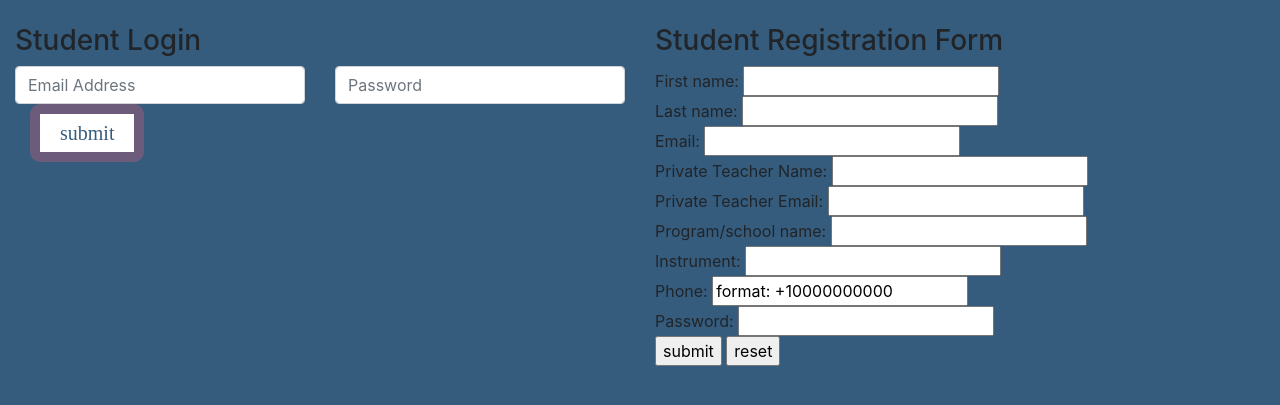
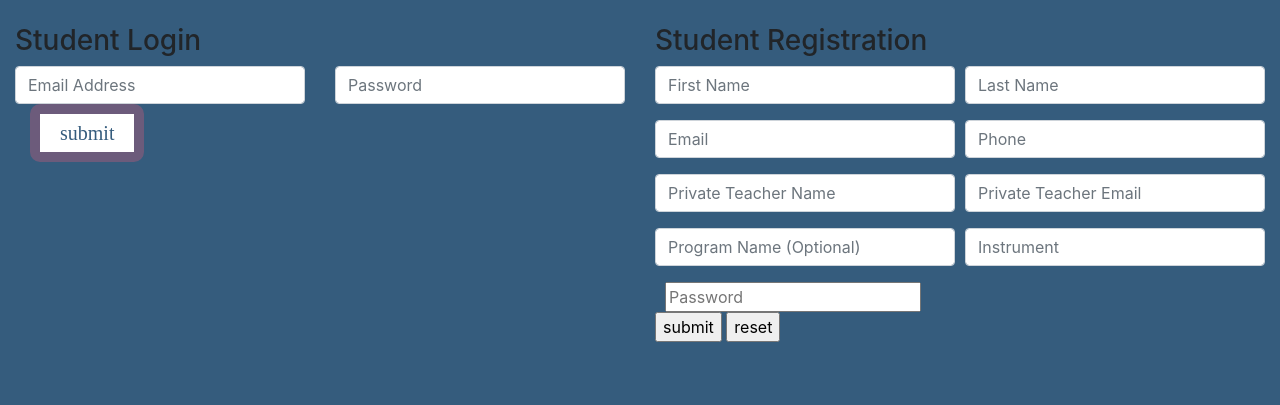
Before and after one commit to violatido/Virtual_Music_Studio, a Flask app: page /student-portal in a window 1280 px wide. Shown: the part 40-445 px from the top of the page. Run offline with Flask 2, Linux system fonts and the light colour scheme; data that the repository does not hold is empty; some libraries are stand-ins or nearby versions.

Commit message:
Bootstrap styling for student login/registration forms

```diff
--- a/server.py
+++ b/server.py
@@ -243,7 +243,7 @@ def view_charts(student_id):
     """View data charts for practice logs"""
     return render_template('charts.html')
 
-@app.route('/charts.json/<student_id>')
+@app.route('/charts/1.json/<student_id>')
 def seed_chart_one(student_id):
     """Passes data for minutes practiced and log dates into chart #1 as JSON"""
 
--- a/static/js/chart.js
+++ b/static/js/chart.js
@@ -7,7 +7,7 @@ console.log(urlArr);
 const studentId = urlArr[urlArr.length - 1];
 console.log(studentId);
 
-$.get(`/charts.json/${studentId}`, (res) => {
+$.get(`/charts/1.json/${studentId}`, (res) => {
     console.log(res)
     const dates = res.dates_practiced; // give us a list of dates
     // ["Feb 28", "Feb 27", "Feb 26", "Feb 25", "Feb 24", "Feb 23", "Feb 22"]
--- a/templates/student-portal.html
+++ b/templates/student-portal.html
@@ -20,17 +20,52 @@
               <input type="submit" value="submit" class="portal-login-button">
             </div>
           </form>
-          {#<!-- <h3>Student Login</h3>
-          <form id="login_student" action="/student-portal" method="post">
-            Email: <input type="text" id="student_login_email" name="student_login_email">
-            Password: <input type="password" id="student_login_pw" name="student_login_pw">
-            <input type="submit" value="submit" class="portal-login-button">
-          </form>
-          <h3 id="student_login_response"></h3> -->#}
           <br><br><br>
         </div>
       </div>
-      <div class="col">
+      <div class="col-md-6">
+        <div id="student-registration-form">
+          <h3>Student Registration</h3>
+          <form id="create_student">
+            <div class="form-row">
+              <div class="form-group col-md-6">
+                <input type="text" class="form-control" id="student_fname" placeholder="First Name">
+              </div>
+              <div class="form-group col-md-6">
+                <input type="text" class="form-control" id="student_lname" placeholder="Last Name">
+              </div>
+              <div class="form-group col-md-6">
+                <input type="email" class="form-control" id="student_email" placeholder="Email">
+              </div>
+              <div class="form-group col-md-6">
+                <input type="text" class="form-control" id="student_phone" placeholder="Phone">
+              </div>
+            </div>
+            <div class="form-row">
+              <div class="form-group col-md-6">
+                <input type="text" class="form-control" id="private_teacher_name" placeholder="Private Teacher Name">
+              </div>
+              <div class="form-group col-md-6">
+                <input type="email" class="form-control" id="private_teacher_email" placeholder="Private Teacher Email">
+              </div>
+              <div class="form-group col-md-6">
+                <input type="text" class="form-control" id="program_name" placeholder="Program Name (Optional)">
+              </div>
+              <div class="form-group col-md-6">
+                <input type="text" class="form-control" id="instrument" placeholder="Instrument">
+              </div>
+            </div>
+            <div class="form-row col">
+              <input type="password" name="student_password" id="student_password" placeholder="Password">
+            </div>
+            <input type="submit" name="" id="" value="submit">
+            <input type="reset" value="reset">
+          </form>
+          <h3 id="student_added_response"></h3>
+        </div>
+      </div>
+
+      {#<!-- <div class="col">
         <div id="student_reg_form">
           <form id="create_student">
             <h3>Student Registration Form</h3>
@@ -48,7 +83,7 @@
           </form>
           <h3 id="student_added_response"></h3>
         </div>
-      </div>
+      </div> -->#}
     </div>
   </div>
 {% endblock %}
```
Also changed, not shown: static/img/logo-background.png (added).
